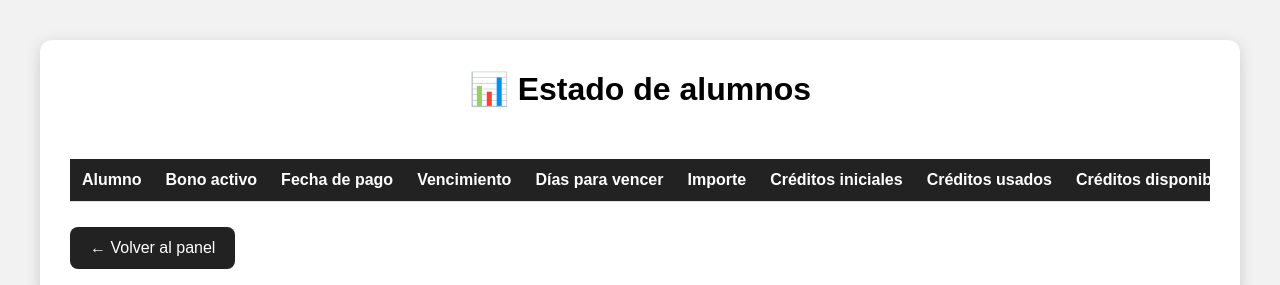
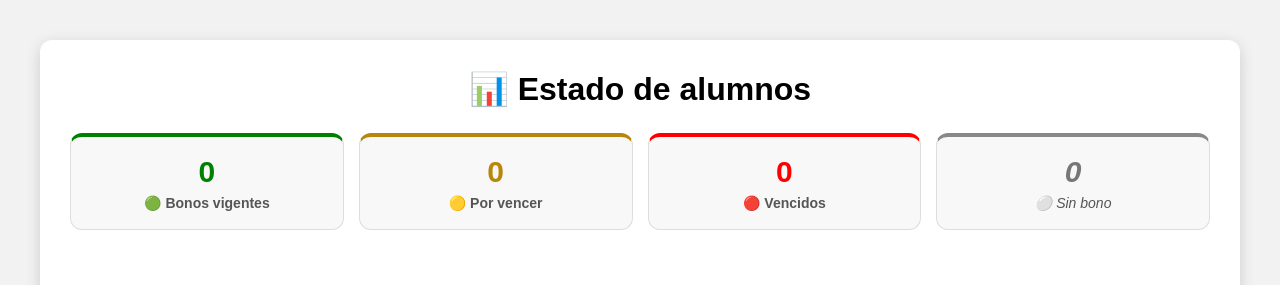
Before and after one commit to damiandemiguel/TrainingPointManager, a Flask app: page /estado-alumnos in a window 1280 px wide. Shown: the top 285 px of the page. Run offline with Flask 3, Linux system fonts and the light colour scheme; the visitor is signed in with stand-in values (Sample User, id 1); data that the repository does not hold is empty.

Commit message:
Agregar resumen de estados de bonos

```diff
--- a/app.py
+++ b/app.py
@@ -2368,11 +2368,33 @@ def estado_alumnos():
         for alumno in alumnos
     ]
 
+    bonos_vigentes = 0
+    bonos_por_vencer = 0
+    bonos_vencidos = 0
+    alumnos_sin_bono = 0
+
+    for alumno in alumnos:
+
+        dias = alumno["dias_para_vencer"]
+
+        if dias is None:
+            alumnos_sin_bono += 1
+        elif dias <= 0:
+            bonos_vencidos += 1
+        elif dias <= 7:
+            bonos_por_vencer += 1
+        else:
+            bonos_vigentes += 1
+
     conexion.close()
 
     return render_template(
         "estado_alumnos.html",
-        alumnos=alumnos
+        alumnos=alumnos,
+        bonos_vigentes=bonos_vigentes,
+        bonos_por_vencer=bonos_por_vencer,
+        bonos_vencidos=bonos_vencidos,
+        alumnos_sin_bono=alumnos_sin_bono
     )
 
 @app.route("/alumnos")
--- a/templates/estado_alumnos.html
+++ b/templates/estado_alumnos.html
@@ -86,6 +86,48 @@
             font-weight: bold;
         }
 
+        .resumen-estados {
+            display: grid;
+            grid-template-columns: repeat(4, 1fr);
+            gap: 15px;
+            margin: 25px 0;
+        }
+
+        .resumen {
+            background-color: #f8f8f8;
+            border-radius: 12px;
+            padding: 18px;
+            text-align: center;
+            border: 1px solid #ddd;
+        }
+
+        .resumen-numero {
+            font-size: 30px;
+            font-weight: bold;
+        }
+
+        .resumen-titulo {
+            margin-top: 6px;
+            font-size: 14px;
+            color: #555;
+        }
+
+        .resumen.vigente {
+            border-top: 4px solid green;
+        }
+
+        .resumen.por-vencer {
+            border-top: 4px solid #b8860b;
+        }
+
+        .resumen.vencido {
+            border-top: 4px solid red;
+        }
+
+        .resumen.sin-bono {
+            border-top: 4px solid #888;
+        }
+
     </style>
 
 </head>
@@ -95,6 +137,30 @@
 <div class="contenedor">
 
     <h1>📊 Estado de alumnos</h1>
+
+<div class="resumen-estados">
+
+    <div class="resumen vigente">
+        <div class="resumen-numero">{{ bonos_vigentes }}</div>
+        <div class="resumen-titulo">🟢 Bonos vigentes</div>
+    </div>
+
+    <div class="resumen por-vencer">
+        <div class="resumen-numero">{{ bonos_por_vencer }}</div>
+        <div class="resumen-titulo">🟡 Por vencer</div>
+    </div>
+
+    <div class="resumen vencido">
+        <div class="resumen-numero">{{ bonos_vencidos }}</div>
+        <div class="resumen-titulo">🔴 Vencidos</div>
+    </div>
+
+    <div class="resumen sin-bono">
+        <div class="resumen-numero">{{ alumnos_sin_bono }}</div>
+        <div class="resumen-titulo">⚪ Sin bono</div>
+    </div>
+
+</div>
 
     <div class="tabla-contenedor">
 
```
